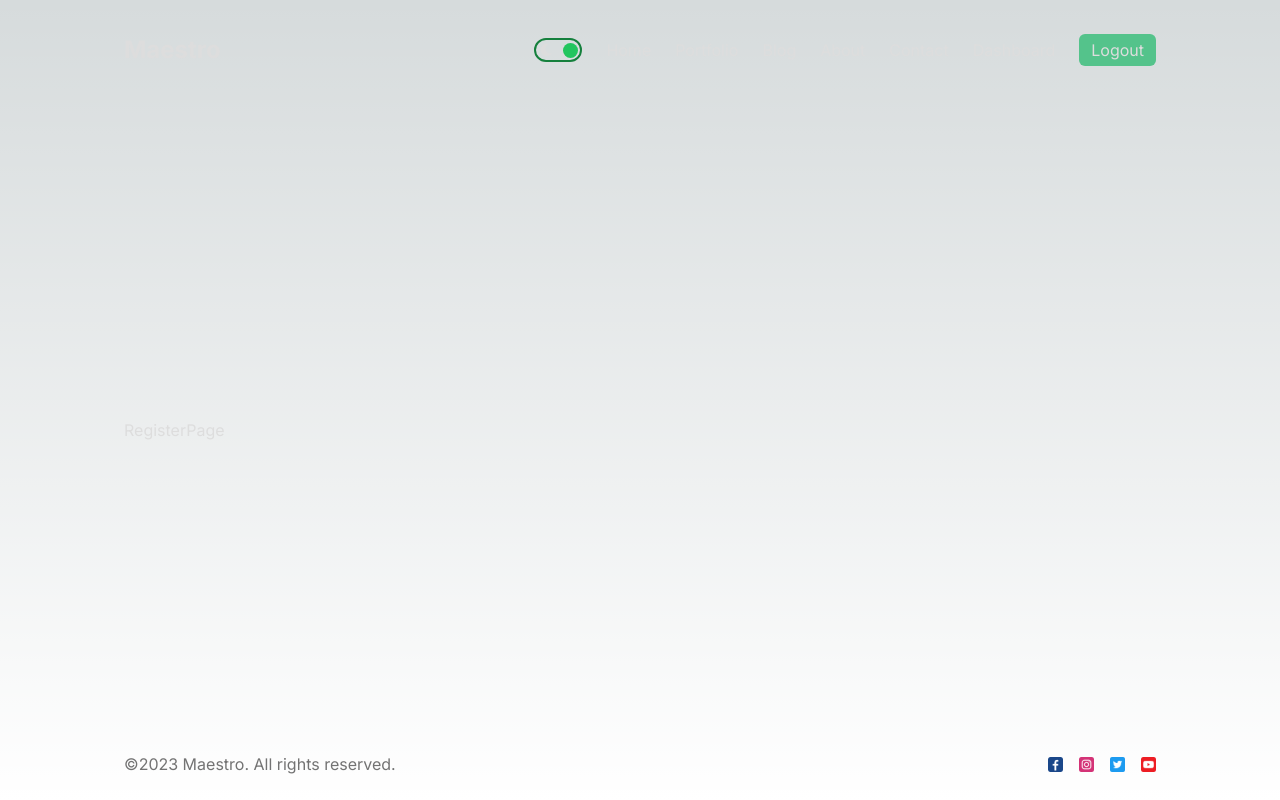
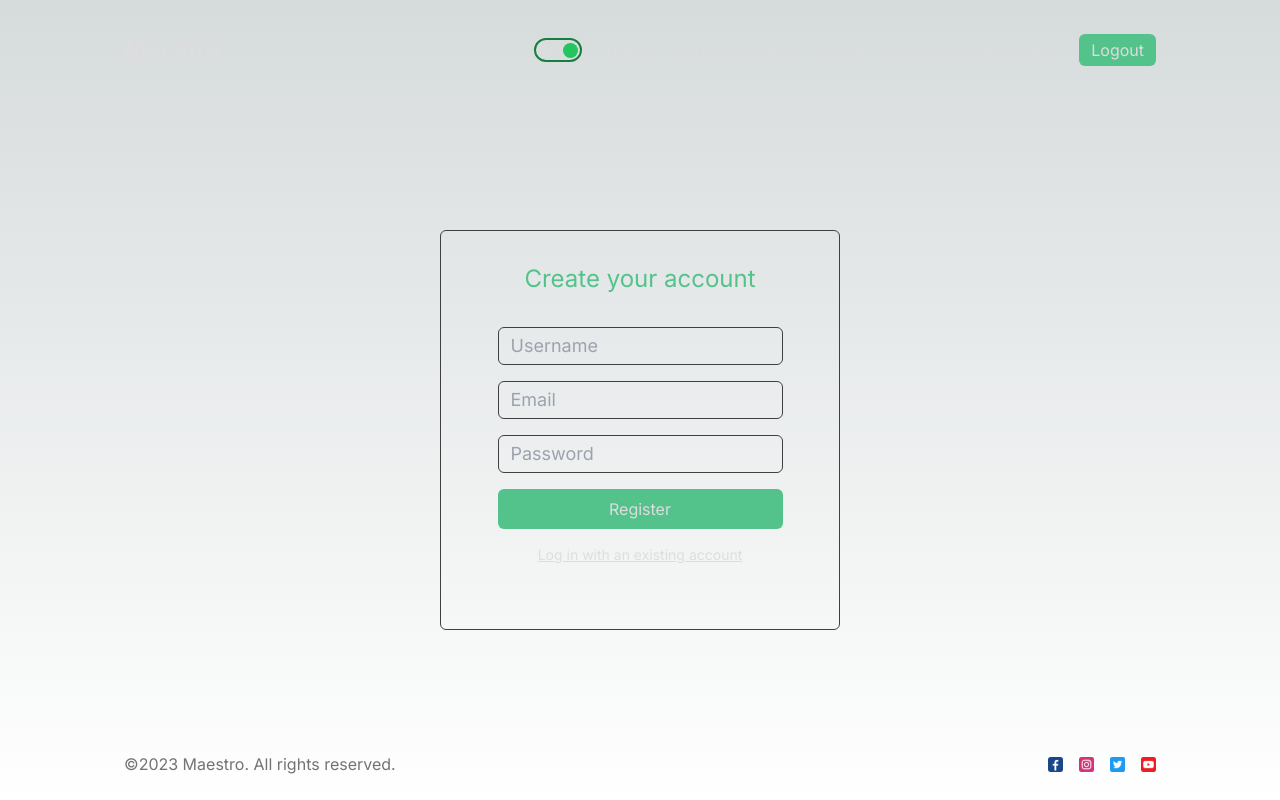
Before and after one commit to JerryDoran/next13-dev-agency, a Next.js app: page /dashboard/register in a window 1280 px wide. Built offline with nearby package versions, Linux system fonts and the light colour scheme.

Commit message:
created authentication routes

```diff
--- /dev/null
+++ b/app/api/auth/[...nextauth]/route.js
@@ -0,0 +1,14 @@
+import NextAuth from 'next-auth';
+import GoogleProvider from 'next-auth/providers/google';
+
+const handler = NextAuth({
+  providers: [
+    GoogleProvider({
+      clientId: process.env.GOOGLE_CLIENT_ID,
+      clientSecret: process.env.GOOGLE_CLIENT_SECRET,
+    }),
+    // ...add more providers here
+  ],
+});
+
+export { handler as GET, handler as POST }
--- a/app/dashboard/(auth)/login/page.js
+++ b/app/dashboard/(auth)/login/page.js
@@ -1,5 +1,11 @@
-import React from 'react';
+'use client';
+
+import { signIn } from 'next-auth/react';
 
 export default function LoginPage() {
-  return <div>LoginPage</div>;
+  return (
+    <div>
+      <button onClick={() => signIn('google')}>Login with Google</button>
+    </div>
+  );
 }
--- a/app/dashboard/(auth)/register/page.js
+++ b/app/dashboard/(auth)/register/page.js
@@ -1,5 +1,42 @@
-import React from 'react';
+'use client';
+
+import Link from 'next/link';
 
 export default function RegisterPage() {
-  return <div>RegisterPage</div>;
+  return (
+    <div className='flex items-center justify-center flex-col gap-4 border border-neutral-700 rounded-md p-[4rem] w-[400px] mx-auto'>
+      <h1 className='text-[#53c28b] text-left text-2xl -mt-8 mb-4'>
+        Create your account
+      </h1>
+      <form className='flex flex-col  gap-4 '>
+        <input
+          className='py-1 px-3 bg-transparent border border-neutral-700 rounded-md text-lg'
+          type='text'
+          placeholder='Username'
+          required
+        />
+        <input
+          className='py-1 px-3 bg-transparent border border-neutral-700 rounded-md text-lg'
+          type='email'
+          placeholder='Email'
+          required
+        />
+        <input
+          className='py-1 px-3 bg-transparent border border-neutral-700 rounded-md text-lg'
+          type='password'
+          placeholder='Password'
+          required
+        />
+        <button className='bg-[#53c28b] py-2 rounded-md transition duration-300 hover:bg-[#44a072] active:bg-[#53c28b]'>
+          Register
+        </button>
+      </form>
+      <Link
+        href='/dashboard/login'
+        className='text-sm hover:text-blue-500 underline'
+      >
+        Log in with an existing account
+      </Link>
+    </div>
+  );
 }
--- a/app/dashboard/page.js
+++ b/app/dashboard/page.js
@@ -1,5 +1,6 @@
 'use client';
 
+import { useSession } from 'next-auth/react';
 import { useEffect, useState } from 'react';
 import useSWR from 'swr';
 
@@ -27,6 +28,8 @@ export default function DashboardPage() {
   //   getData();
   // }, []);
 
+  const session = useSession();
+
   function fetcher(...args) {
     return fetch(...args).then((res) => res.json());
   }
@@ -36,7 +39,5 @@ export default function DashboardPage() {
     fetcher
   );
 
-  console.log(data);
-
   return <div>DashboardPage</div>;
 }
--- a/app/layout.js
+++ b/app/layout.js
@@ -3,6 +3,7 @@ import './globals.css';
 import { Inter } from 'next/font/google';
 import Footer from '@/components/footer/Footer';
 import ThemeProvider from '@/context/ThemeContext';
+import AuthProvider from '@/components/AuthProvider';
 
 const inter = Inter({ subsets: ['latin'] });
 
@@ -16,11 +17,13 @@ export default function RootLayout({ children }) {
     <html lang='en'>
       <body className={inter.className}>
         <ThemeProvider>
-          <div className='container max-w-6xl mx-auto'>
-            <Navbar />
-            {children}
-            <Footer />
-          </div>
+          <AuthProvider>
+            <div className='container max-w-6xl mx-auto'>
+              <Navbar />
+              {children}
+              <Footer />
+            </div>
+          </AuthProvider>
         </ThemeProvider>
       </body>
     </html>
--- /dev/null
+++ b/components/AuthProvider.js
@@ -0,0 +1,7 @@
+'use client';
+
+import { SessionProvider } from 'next-auth/react';
+
+export default function AuthProvider({ children }) {
+  return <SessionProvider>{children}</SessionProvider>;
+}
--- a/components/navbar/Navbar.js
+++ b/components/navbar/Navbar.js
@@ -10,7 +10,7 @@ export default function Navbar() {
       <Link className='font-bold text-2xl' href='/'>
         Maestro
       </Link>
-      <nav className='hidden md:flex md:items-center gap-6'>
+      <nav className='hidden lg:flex md:items-center gap-6'>
         <DarkModeToggle />
         {links.map((link) => (
           <Link
--- a/package.json
+++ b/package.json
@@ -14,6 +14,7 @@
     "eslint-config-next": "13.4.6",
     "mongoose": "^6.11.1",
     "next": "13.4.6",
+    "next-auth": "^4.22.4",
     "postcss": "8.4.24",
     "react": "18.2.0",
     "react-dom": "18.2.0",
```
Also changed, not shown: 1 other file (tests, documents, lock files or other folders).
